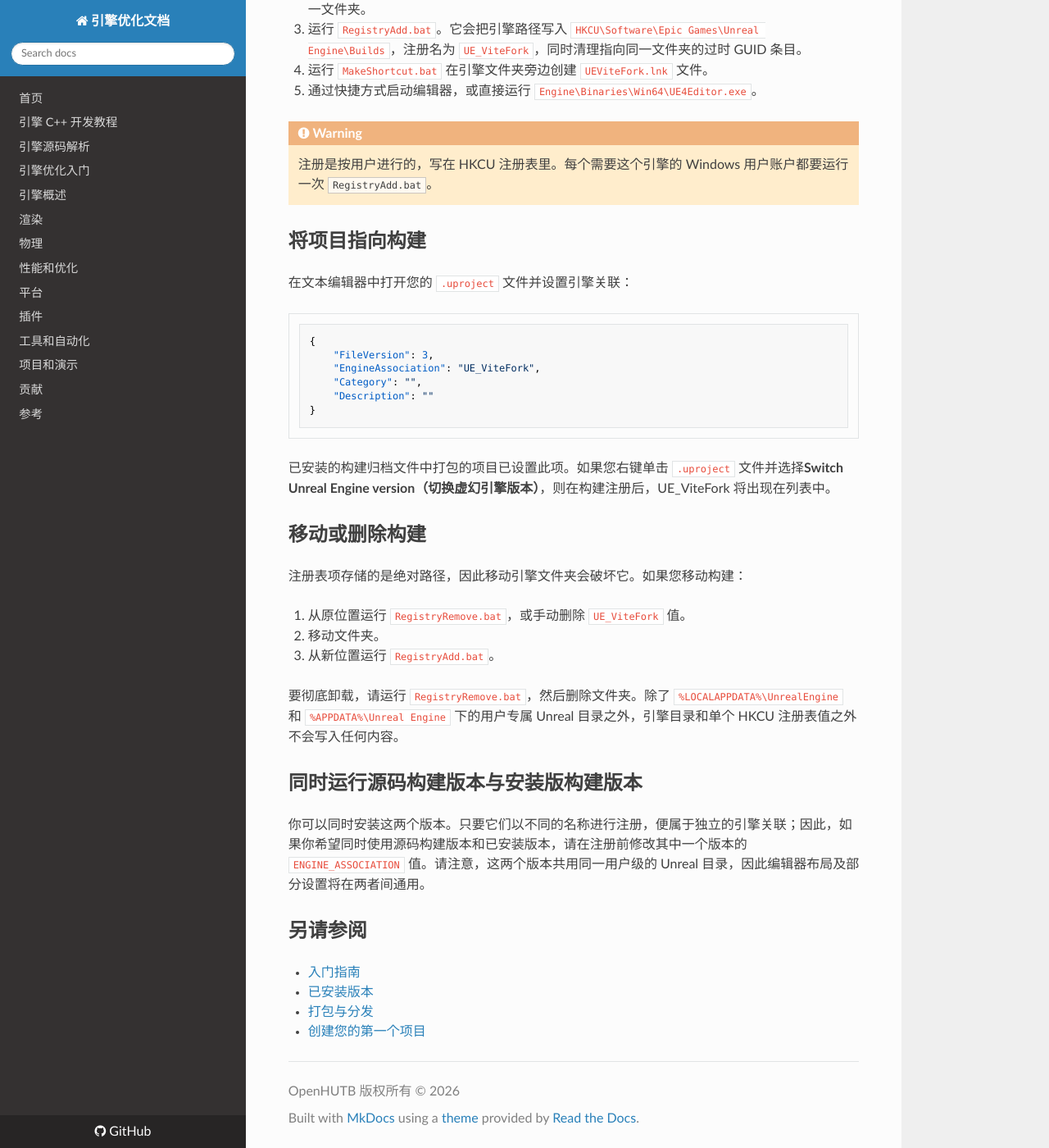
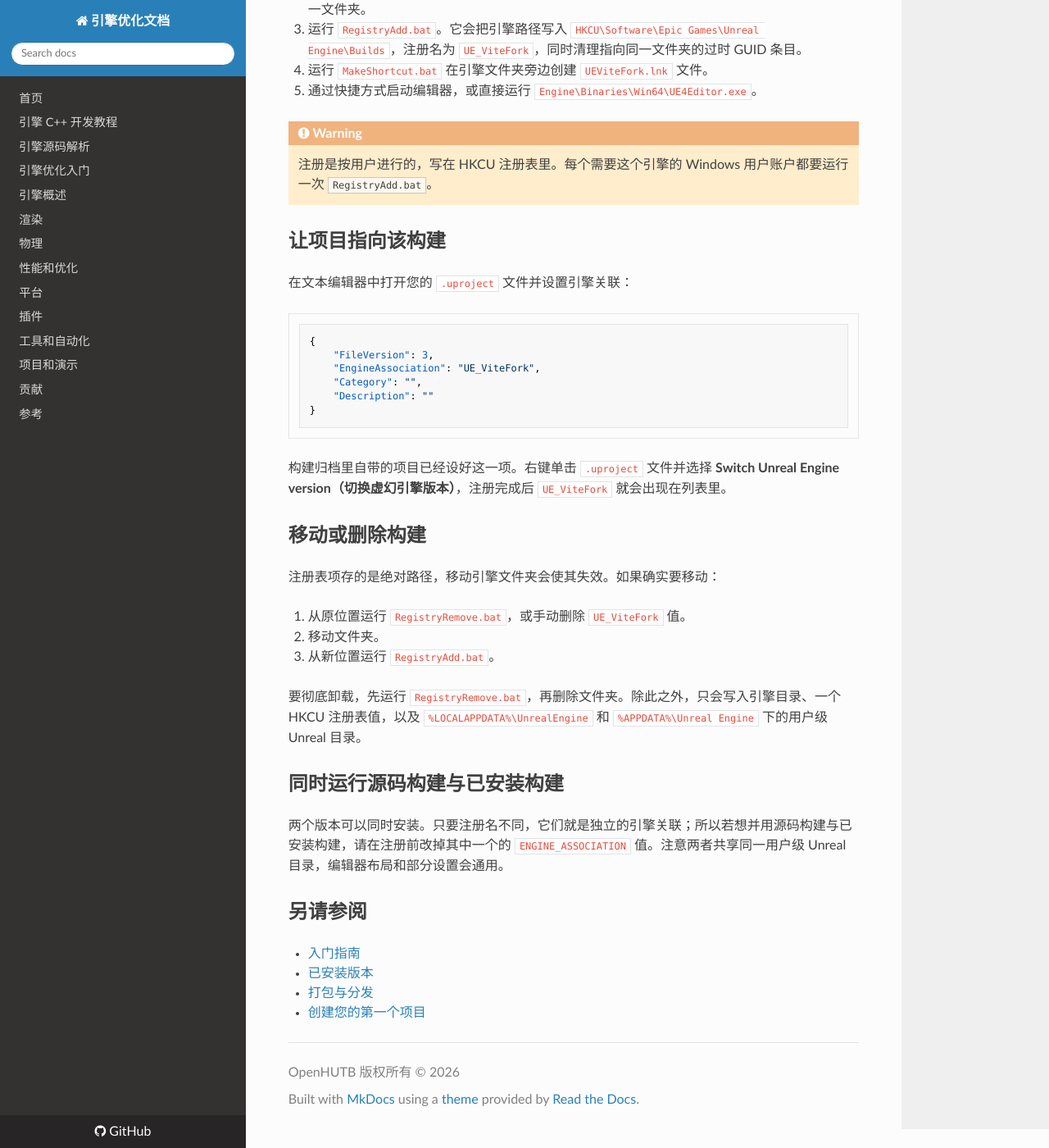
Before and after one commit to OpenHUTB/cpp, an MkDocs documentation site: the page built from docs/optimization/GettingStarted/Install-Binary-Build.md, in a window 1280 px wide and 1400 px high, scrolled down 1114 px. Shown: the whole window at 82% size. Built offline with MkDocs 1.6.1, drawn with Linux system fonts in a browser that asks for light colours; nearby versions of some CDN libraries; a script that is not in the unit is left out.

Commit message:
docs: 理顺安装二进制页的引擎关联与目录说明
- 移动或删除构建一段把「破坏它」改为「使其失效」
- 卸载一段「除了……之外……之外」句式重复，重写为用户级目录与注册表值的清单
- 同时运行两个版本一段的共用改为共享，安装版构建版本改为已安装构建

````diff
--- a/docs/optimization/GettingStarted/Install-Binary-Build.md
+++ b/docs/optimization/GettingStarted/Install-Binary-Build.md
@@ -42,7 +42,7 @@
     注册是按用户进行的，写在 HKCU 注册表里。每个需要这个引擎的 Windows 用户账户都要运行一次 `RegistryAdd.bat`。
 
 
-## 将项目指向构建
+## 让项目指向该构建
 
 在文本编辑器中打开您的 `.uproject` 文件并设置引擎关联：
 
@@ -55,12 +55,12 @@
 }
 ```
 
-已安装的构建归档文件中打包的项目已设置此项。如果您右键单击 `.uproject` 文件并选择**Switch Unreal Engine version（切换虚幻引擎版本）**，则在构建注册后，UE_ViteFork 将出现在列表中。
+构建归档里自带的项目已经设好这一项。右键单击 `.uproject` 文件并选择 **Switch Unreal Engine version（切换虚幻引擎版本）**，注册完成后 `UE_ViteFork` 就会出现在列表里。
 
 
 ## 移动或删除构建
 
-注册表项存储的是绝对路径，因此移动引擎文件夹会破坏它。如果您移动构建：
+注册表项存的是绝对路径，移动引擎文件夹会使其失效。如果确实要移动：
 
 1. 从原位置运行 `RegistryRemove.bat`，或手动删除 `UE_ViteFork` 值。
 
@@ -69,12 +69,12 @@
 3. 从新位置运行 `RegistryAdd.bat`。
 
 
-要彻底卸载，请运行 `RegistryRemove.bat`，然后删除文件夹。除了 `%LOCALAPPDATA%\UnrealEngine` 和 `%APPDATA%\Unreal Engine` 下的用户专属 Unreal 目录之外，引擎目录和单个 HKCU 注册表值之外不会写入任何内容。
+要彻底卸载，先运行 `RegistryRemove.bat`，再删除文件夹。除此之外，只会写入引擎目录、一个 HKCU 注册表值，以及 `%LOCALAPPDATA%\UnrealEngine` 和 `%APPDATA%\Unreal Engine` 下的用户级 Unreal 目录。
 
 
-## 同时运行源码构建版本与安装版构建版本
+## 同时运行源码构建与已安装构建
 
-你可以同时安装这两个版本。只要它们以不同的名称进行注册，便属于独立的引擎关联；因此，如果你希望同时使用源码构建版本和已安装版本，请在注册前修改其中一个版本的 `ENGINE_ASSOCIATION` 值。请注意，这两个版本共用同一用户级的 Unreal 目录，因此编辑器布局及部分设置将在两者间通用。
+两个版本可以同时安装。只要注册名不同，它们就是独立的引擎关联；所以若想并用源码构建与已安装构建，请在注册前改掉其中一个的 `ENGINE_ASSOCIATION` 值。注意两者共享同一用户级 Unreal 目录，编辑器布局和部分设置会通用。
 
 ## 另请参阅
 
````
